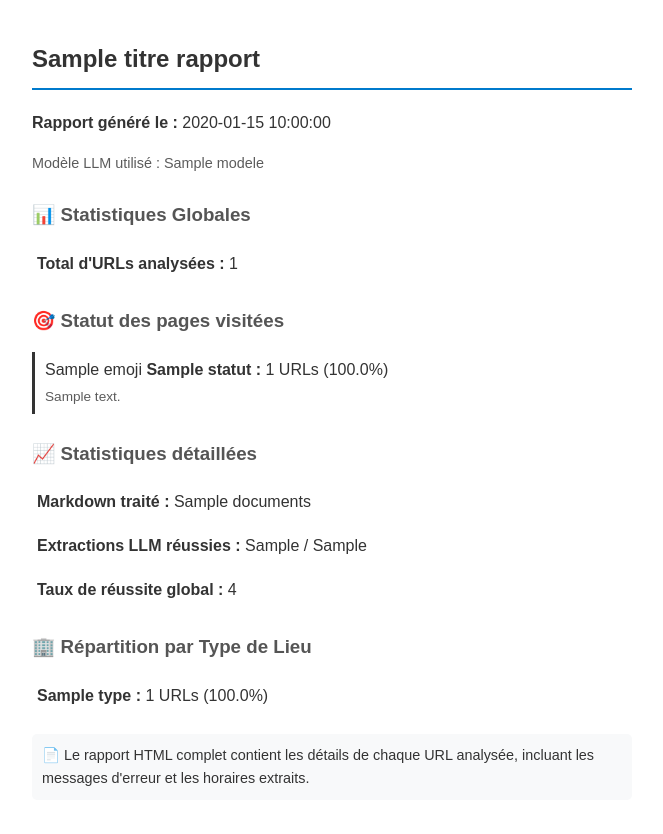
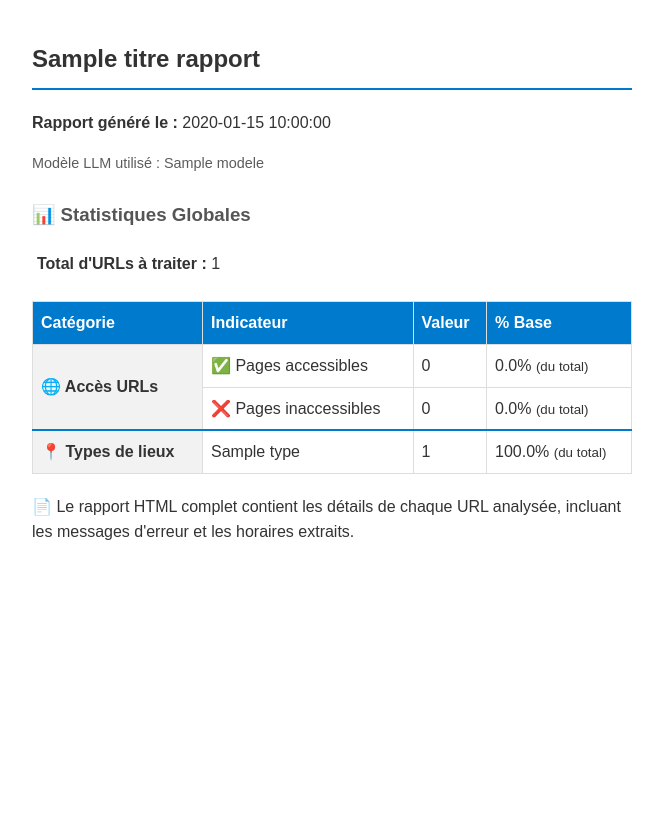
Before and after one commit to datagora-erasme/smart_watch, a Python web app: template src/smart_watch/assets/templates/SimpleReportTemplate.html in a window 1280 px wide. Shown: the whole page, without its empty margins (308-971 px from the left). After the commit the page ends 540 px from the top, so only its background shows below. Run offline with Jinja, Linux system fonts and the light colour scheme; the template is opened without the code that fills it: most values are stand-ins (such as "Sample title", 1, 10 or a date in 2020).

Commit message:
Modifs stats

```diff
--- a/main.py
+++ b/main.py
@@ -67,7 +67,7 @@ class HoraireExtractor:
         self.llm_processor = LLMProcessor(self.config, self.logger)
         self.comparison_processor = ComparisonProcessor(self.config, self.logger)
         self.report_manager = ReportManager(self.config, self.logger)
-        self.stats_manager = StatsManager(self.config, self.db_manager, self.logger)
+        self.stats_manager = StatsManager(self.config, self.logger)
 
         self.logger.info("HoraireExtractor initialisé")
 
--- a/src/smart_watch/assets/templates/SimpleReportTemplate.html
+++ b/src/smart_watch/assets/templates/SimpleReportTemplate.html
@@ -58,12 +58,38 @@
             border-left-color: #6c757d;
         }
 
-        .footer-note {
+        .stats-table {
+            width: 100%;
+            border-collapse: collapse;
             margin-top: 20px;
-            padding: 10px;
-            background-color: #f8f9fa;
-            border-radius: 5px;
-            font-size: 0.9em;
+            margin-bottom: 20px;
+        }
+
+        .stats-table th,
+        .stats-table td {
+            border: 1px solid #ddd;
+            padding: 8px;
+            text-align: left;
+        }
+
+        .stats-table th {
+            background-color: #007acc;
+            color: white;
+        }
+
+        .category-cell {
+            background-color: #f2f2f2;
+            font-weight: bold;
+            vertical-align: middle;
+        }
+
+        .subcategory-cell {
+            padding-left: 20px !important;
+            font-style: italic;
+        }
+
+        .level-separator {
+            border-top: 2px solid #007acc;
         }
     </style>
 </head>
@@ -87,52 +113,100 @@
 
     <h3>📊 Statistiques Globales</h3>
     <ul>
-        <li><strong>Total d'URLs analysées :</strong> {{ stats_globales.total_urls }}</li>
+        <li><strong>Total d'URLs à traiter :</strong> {{ stats_globales.total_urls }}</li>
     </ul>
 
-    <h3>🎯 Statut des pages visitées</h3>
-    <ul>
-        {% for statut in statuts_disponibles %}
-        <li class="status-item status-{{ statut.type }}">
-            {{ statut.emoji }} <strong>{{ statut.nom }} :</strong> {{ statut.count }} URLs ({{ (statut.count /
-            stats_globales.total_urls * 100)|round(1) }}%)
-            <br><small style="opacity: 0.8; font-size: 0.85em;">{{ statut.description }}</small>
-        </li>
-        {% endfor %}
-    </ul>
+    <table class="stats-table">
+        <thead>
+            <tr>
+                <th>Catégorie</th>
+                <th>Indicateur</th>
+                <th>Valeur</th>
+                <th>% Base</th>
+            </tr>
+        </thead>
+        <tbody>
+            <!-- NIVEAU 1: Accès aux URLs -->
+            {% set url_succes = 0 %}
+            {% set url_echecs = 0 %}
+            {% for statut in statuts_disponibles %}
+            {% if statut.nom == 'OK' %}
+            {% set url_succes = statut.count %}
+            {% else %}
+            {% set url_echecs = url_echecs + statut.count %}
+            {% endif %}
+            {% endfor %}
 
-    {% if stats_globales.get('comparisons_done', 0) > 0 %}
-    <h3>⚖️ Comparaisons d'horaires</h3>
-    <ul>
-        <li class="status-item status-success">
-            ✅ <strong>Identiques :</strong> {{ stats_globales.get('comparisons_identical', 0) }} comparaisons
-        </li>
-        <li class="status-item status-error">
-            ❌ <strong>Différents :</strong> {{ stats_globales.get('comparisons_different', 0) }} comparaisons
-        </li>
-        <li class="status-item status-warning">
-            ⚠️ <strong>Non comparés :</strong> {{ stats_globales.get('comparisons_not_done', 0) }} URLs
-        </li>
-    </ul>
-    {% endif %}
+            <tr>
+                <td rowspan="2" class="category-cell">🌐 Accès URLs</td>
+                <td>✅ Pages accessibles</td>
+                <td>{{ url_succes }}</td>
+                <td>{{ (url_succes / stats_globales.total_urls * 100)|round(1) }}% <small>(du total)</small></td>
+            </tr>
+            <tr>
+                <td>❌ Pages inaccessibles</td>
+                <td>{{ url_echecs }}</td>
+                <td>{{ (url_echecs / stats_globales.total_urls * 100)|round(1) }}% <small>(du total)</small></td>
+            </tr>
 
-    <h3>📈 Statistiques détaillées</h3>
-    <ul>
-        <li><strong>Markdown traité :</strong> {{ stats_globales.get('markdown_processed', 0) }} documents</li>
-        <li><strong>Extractions LLM réussies :</strong> {{ stats_globales.get('llm_successful', 0) }} / {{
-            stats_globales.get('llm_attempted', 0) }}</li>
-        <li><strong>Taux de réussite global :</strong> {{ stats_globales.get('overall_success_rate', '0%') }}</li>
-    </ul>
+            <!-- NIVEAU 2: Analyse des pages accessibles -->
+            {% if url_succes > 0 %}
+            <tr class="level-separator">
+                <td rowspan="4" class="category-cell">🔍 Analyse des Succès</td>
+                <td class="subcategory-cell">Extraction LLM réussie</td>
+                <td>{{ stats_globales.get('llm_extractions_success', 0) }}</td>
+                <td>{{ (stats_globales.get('llm_extractions_success', 0) / url_succes * 100)|round(1) }}% <small>(des
+                        succès)</small></td>
+            </tr>
+            <tr>
+                <td class="subcategory-cell">Comparaisons identiques</td>
+                <td>{{ stats_globales.get('comparisons_identical', 0) }}</td>
+                <td>
+                    {% set total_comparisons = stats_globales.get('comparisons_identical', 0) +
+                    stats_globales.get('comparisons_different', 0) %}
+                    {% if total_comparisons > 0 %}
+                    {{ (stats_globales.get('comparisons_identical', 0) / total_comparisons * 100)|round(1) }}%
+                    <small>(des comparés)</small>
+                    {% else %}
+                    N/A
+                    {% endif %}
+                </td>
+            </tr>
+            <tr>
+                <td class="subcategory-cell">Comparaisons différentes</td>
+                <td>{{ stats_globales.get('comparisons_different', 0) }}</td>
+                <td>
+                    {% if total_comparisons > 0 %}
+                    {{ (stats_globales.get('comparisons_different', 0) / total_comparisons * 100)|round(1) }}%
+                    <small>(des comparés)</small>
+                    {% else %}
+                    N/A
+                    {% endif %}
+                </td>
+            </tr>
+            <tr>
+                <td class="subcategory-cell">Non comparés</td>
+                <td>{{ url_succes - total_comparisons }}</td>
+                <td>{{ ((url_succes - total_comparisons) / url_succes * 100)|round(1) }}% <small>(des succès)</small>
+                </td>
+            </tr>
+            {% endif %}
 
-    <h3>🏢 Répartition par Type de Lieu</h3>
-    <ul>
-        {% for type_lieu in types_lieu_stats %}
-        <li>
-            <strong>{{ type_lieu.type }} :</strong> {{ type_lieu.count }} URLs ({{ (type_lieu.count /
-            stats_globales.total_urls * 100)|round(1) }}%)
-        </li>
-        {% endfor %}
-    </ul>
+            <!-- NIVEAU 3: Répartition par type (information contextuelle) -->
+            {% if types_lieu_stats %}
+            {% for type_lieu in types_lieu_stats %}
+            <tr {% if loop.first %}class="level-separator" {% endif %}>
+                {% if loop.first %}
+                <td rowspan="{{ types_lieu_stats|length }}" class="category-cell">📍 Types de lieux</td>
+                {% endif %}
+                <td>{{ type_lieu.type }}</td>
+                <td>{{ type_lieu.count }}</td>
+                <td>{{ (type_lieu.count / stats_globales.total_urls * 100)|round(1) }}% <small>(du total)</small></td>
+            </tr>
+            {% endfor %}
+            {% endif %}
+        </tbody>
+    </table>
 
     <p class="footer-note">
         📄 Le rapport HTML complet contient les détails de chaque URL analysée, incluant les messages d'erreur et les
```
Also changed, not shown: src/smart_watch/assets/templates/ReportTemplate.html (+1 -41 lines), src/smart_watch/stats/StatsManager.py (+5 -3 lines).
